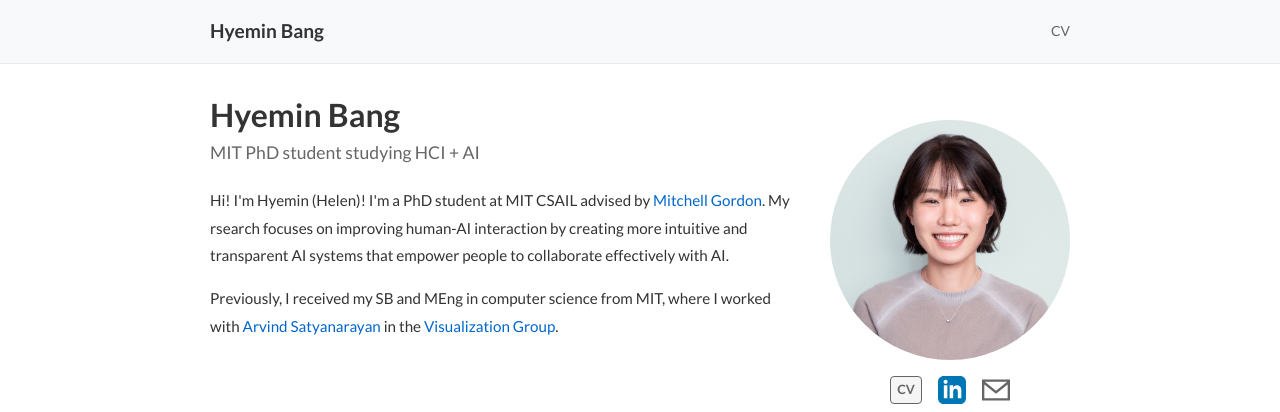
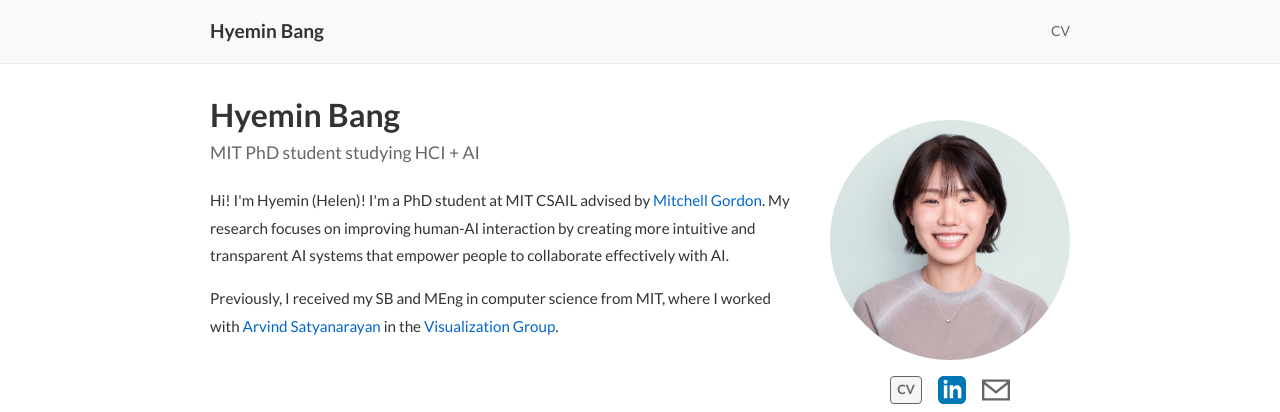
Before and after one commit to hhybang/hhybang.github.io, a Jekyll site: the page built from index.markdown, in a window 1280 px wide. Shown: the top 412 px of the page. Built offline with Jekyll 4.4.1, drawn with Linux system fonts in a browser that asks for light colours.

Commit message:
Update index.markdown

```diff
--- a/index.markdown
+++ b/index.markdown
@@ -20,7 +20,7 @@ title: Home
   <h1>Hyemin Bang</h1>
   <h2 class="subtitle">MIT PhD student studying HCI + AI</h2>
 
-  <p>Hi! I'm Hyemin (Helen)! I'm a PhD student at MIT CSAIL advised by <a href='https://mitchellg.github.io'>Mitchell Gordon</a>. My rsearch focuses on improving human-AI interaction by creating more intuitive and transparent AI systems that empower people to collaborate effectively with AI.</p>
+  <p>Hi! I'm Hyemin (Helen)! I'm a PhD student at MIT CSAIL advised by <a href='https://mitchellg.github.io'>Mitchell Gordon</a>. My research focuses on improving human-AI interaction by creating more intuitive and transparent AI systems that empower people to collaborate effectively with AI.</p>
 
   <p>Previously, I received my SB and MEng in computer science from MIT, where I worked with <a href='https://arvindsatya.com'>Arvind Satyanarayan</a> in the <a href='http://vis.mit.edu/'>Visualization Group</a>.</p>
 </div>
```
